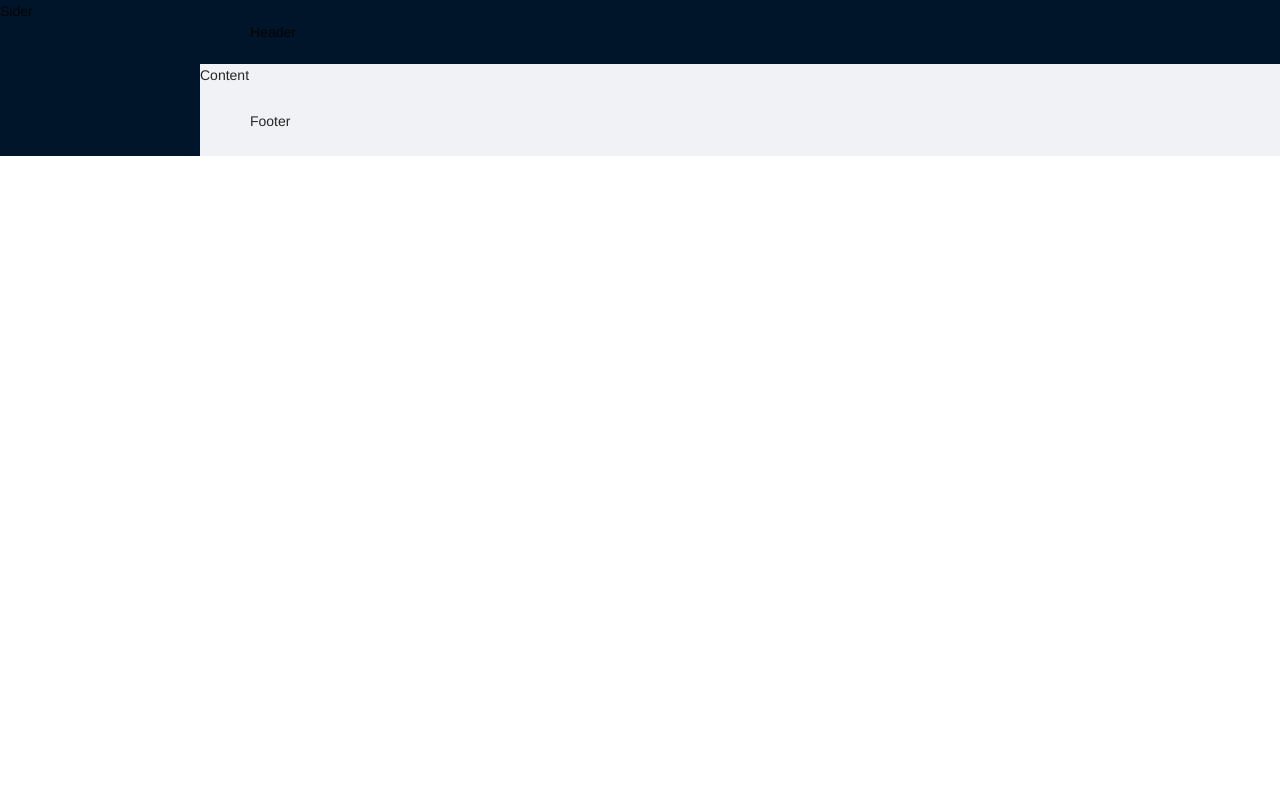
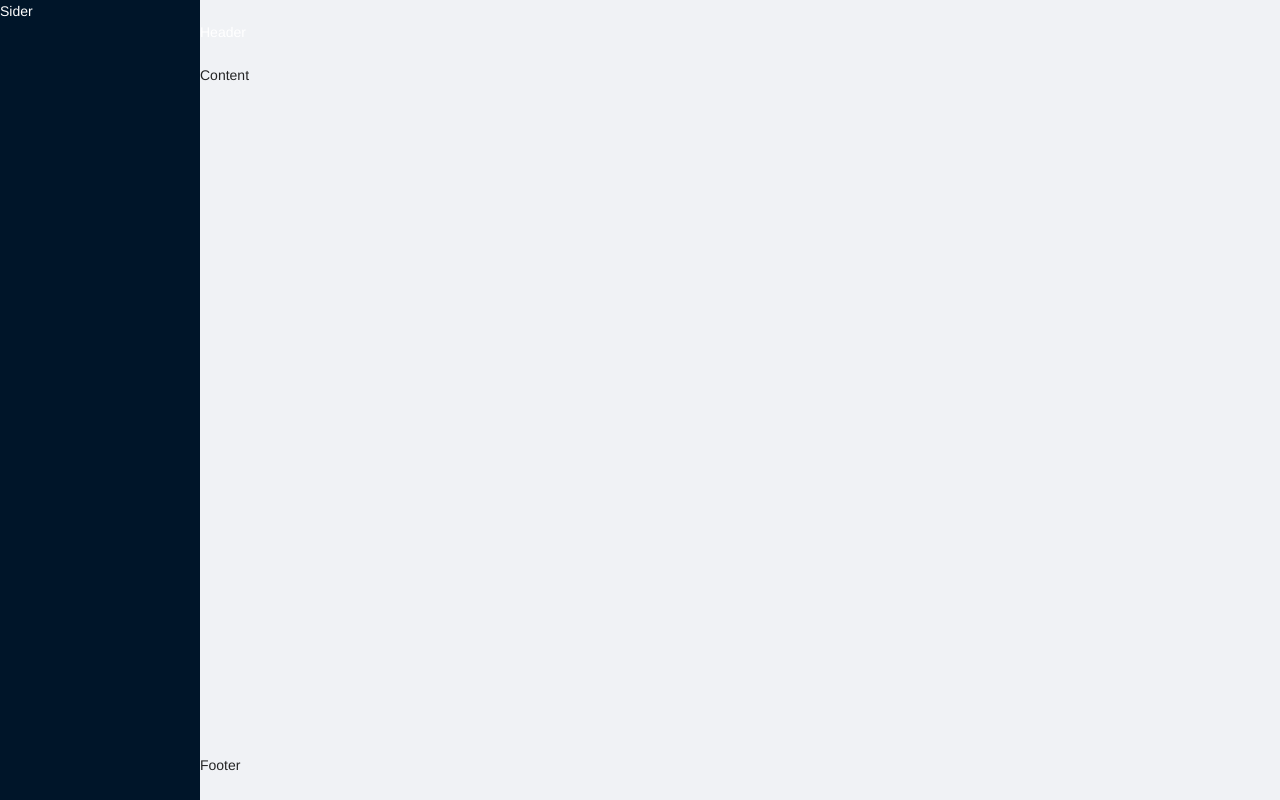
Before and after one commit to ligu99/vue3.0_a, a Vue app: page /home in a window 1280 px wide. Built offline with nearby package versions, Linux system fonts and the light colour scheme.

Commit message:
layout样式修改

```diff
--- a/src/views/Home/index.vue
+++ b/src/views/Home/index.vue
@@ -1,6 +1,6 @@
 <template>
-  <div>
-    <a-layout>
+  <div class="home">
+    <a-layout class="outwrap">
       <a-layout-sider>Sider</a-layout-sider>
       <a-layout>
         <a-layout-header>Header</a-layout-header>
@@ -34,6 +34,26 @@ export default {
   },
 }
 </script>
-
-<style>
+<style lang="scss" scoped>
+.home {
+  height: 100%;
+  .ant-layout.ant-layout-has-sider {
+    height: 100%;
+  }
+  .ant-layout {
+    height: 100%;
+  }
+  .ant-layout-sider {
+    height: 100%;
+    float: left;
+    color: #fff;
+  }
+  .ant-layout-header {
+    background: #ccc;
+    color: #fff;
+  }
+  .ant-layout-content {
+    min-height: calc(100% - 134px);
+  }
+}
 </style>
```
